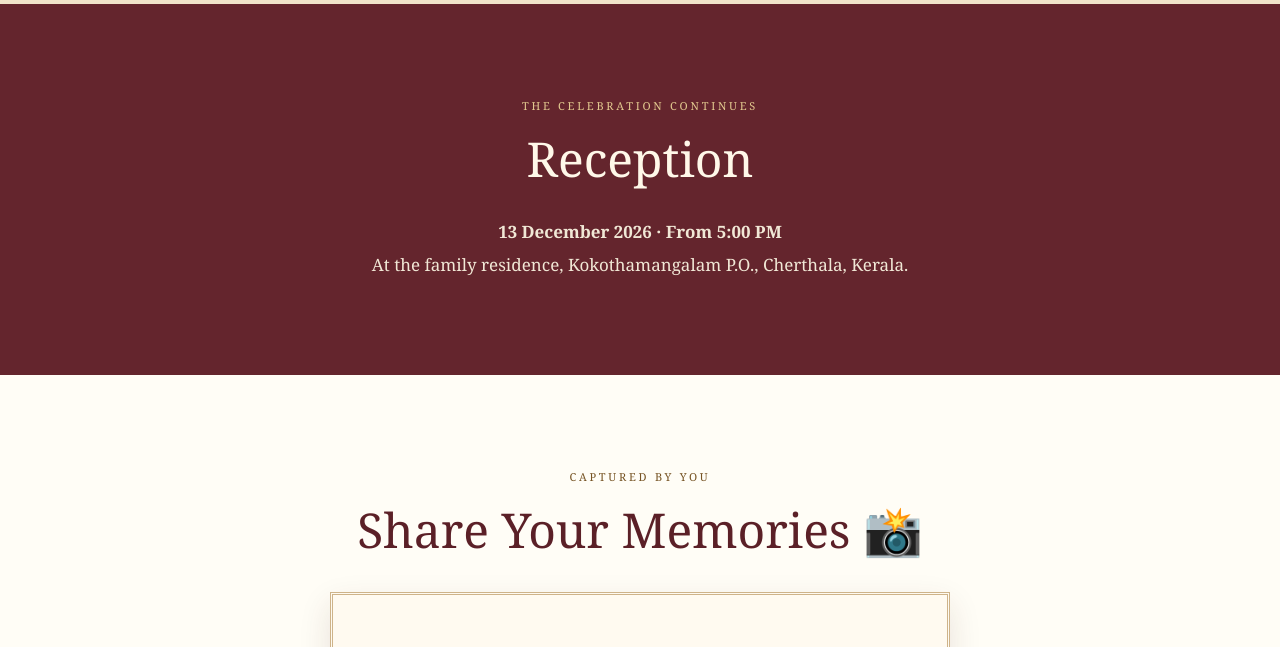
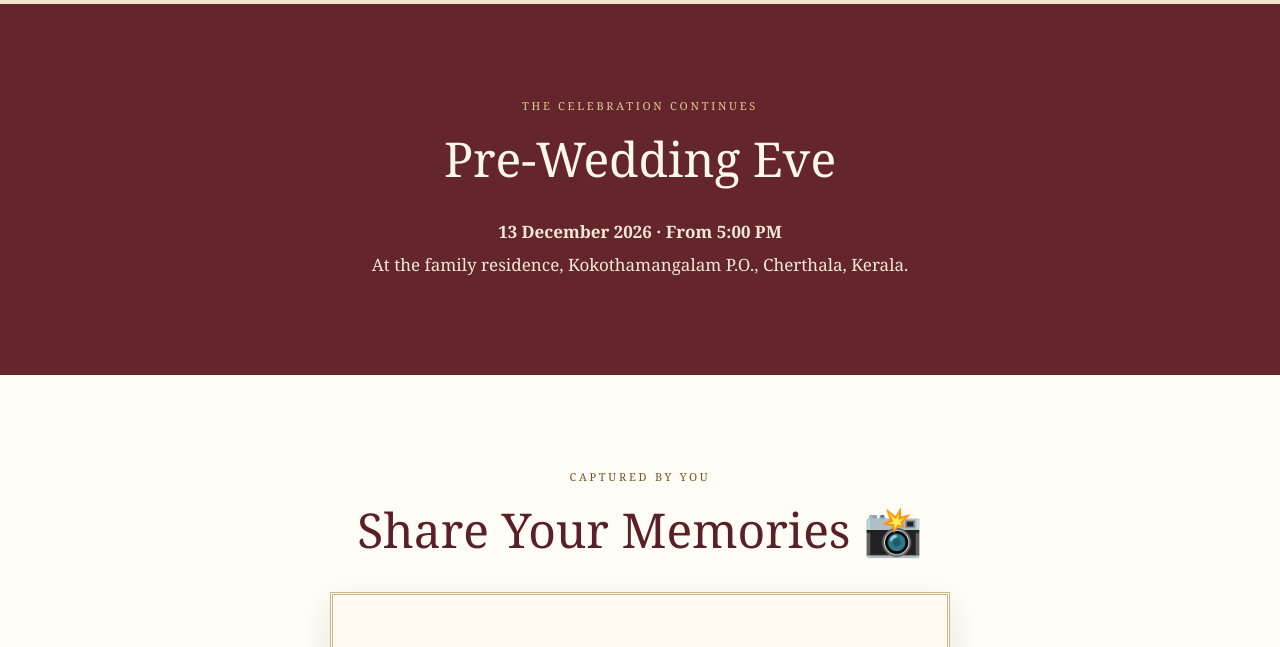
Before and after one commit to devadhathan0723-rgb/Anu-Ananthakrishnan-Wedding, a plain HTML site: page index.html in a window 1280 px wide. Shown: the part 1940-2587 px from the top of the page. Drawn offline with Linux system fonts and the light colour scheme.

Commit message:
Add files via upload

```diff
--- a/index.html
+++ b/index.html
@@ -145,7 +145,7 @@ h2{text-align:center;font-size:clamp(32px,6vw,48px);color:var(--green);margin:13
 </section>
 <section class="reception">
  <div class="wrap reveal reveal-left">
-  <div class="label">The celebration continues</div><h2>Reception</h2>
+  <div class="label">The celebration continues</div><h2>Pre-Wedding Eve</h2>
   <p class="intro"><strong>13 December 2026 · From 5:00 PM</strong><br>At the family residence, Kokothamangalam P.O., Cherthala, Kerala.</p>
  </div>
 </section>
```
